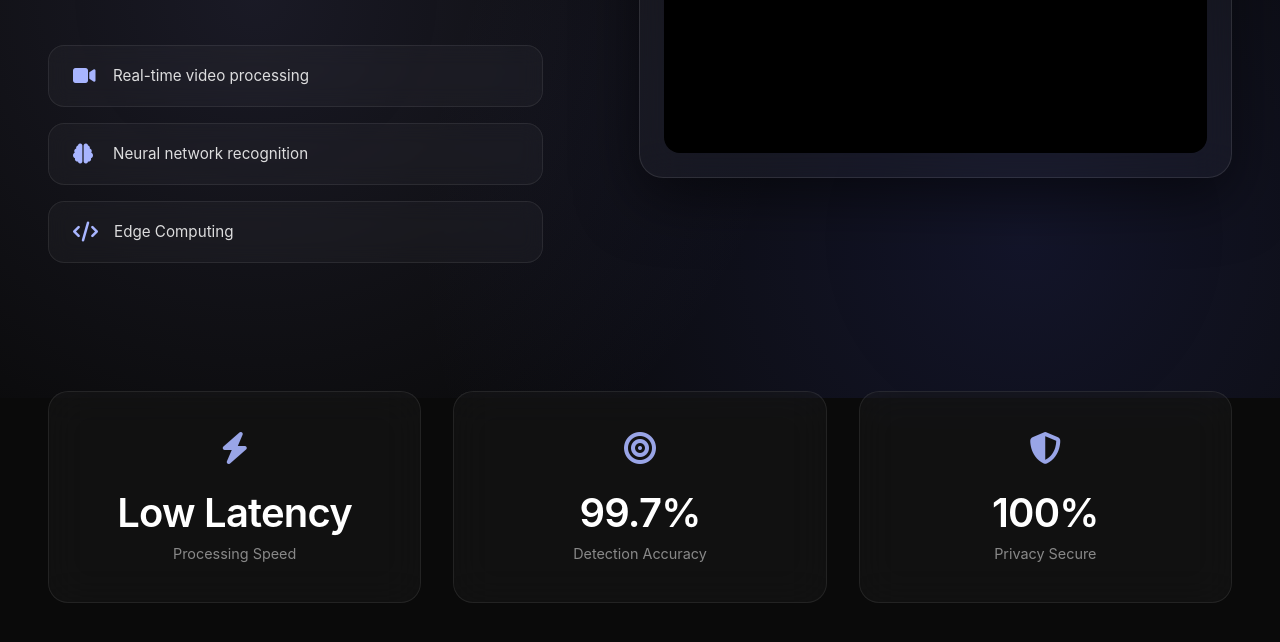
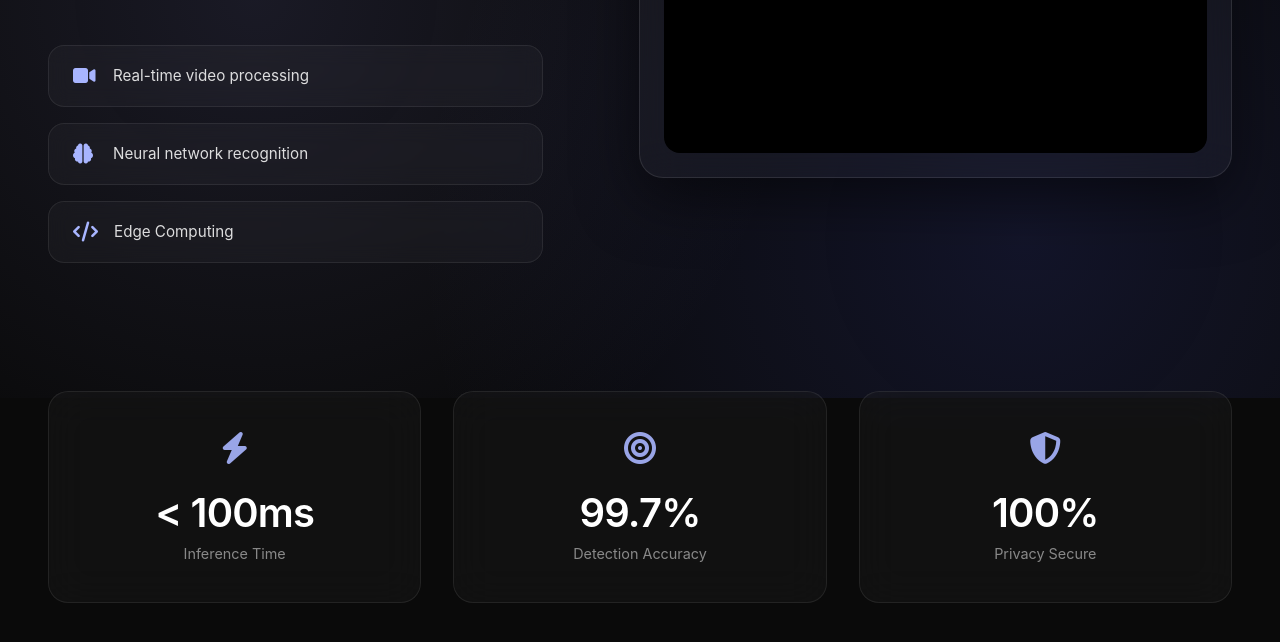
Before and after one commit to jayadeep8712/FaceIQ-Face_Detection_App, a plain HTML site: page index.html in a window 1280 px wide. Shown: the part 402-1044 px from the top of the page. Drawn offline with Linux system fonts and the light colour scheme; no server answers.

```diff
--- a/index.html
+++ b/index.html
@@ -447,8 +447,8 @@
     <section class="stats-section">
       <div class="stat-card">
         <i class="fas fa-bolt"></i>
-        <h3>Low Latency</h3>
-        <p>Processing Speed</p>
+        <h3>< 100ms</h3>
+        <p>Inference Time</p>
       </div>
       <div class="stat-card">
         <i class="fas fa-bullseye"></i>
```
